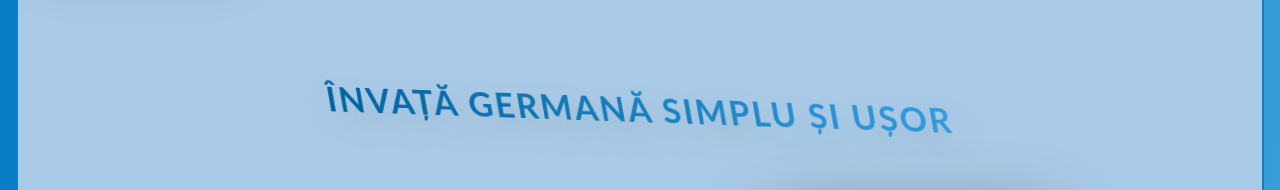
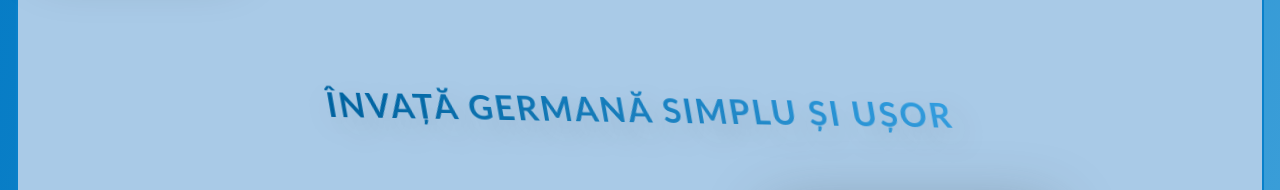
Before and after one commit to AdrianIon218/german-max, a React (Vite) app: page / in a window 1280 px wide. In both pictures the pointer is over the element "ÎNVAȚĂ GERMANĂ SIMPLU ȘI UȘOR". Shown: the part 882-1072 px from the top of the page. Built offline with nearby package versions, Linux system fonts and the light colour scheme; no server answers; the database is empty.

Commit message:
reduce the y skew of secondary heading

```diff
--- a/sass/base/_typography.scss
+++ b/sass/base/_typography.scss
@@ -59,7 +59,7 @@ h1 {
   transition: all 0.2s;
 
   &:hover {
-    transform: skewY(2deg) skewX(10deg) scale(1.1);
+    transform: skewY(1deg) skewX(10deg) scale(1.1);
     text-shadow: 0.3rem 0.7rem 2rem rgba($color-black, 0.2);
   }
 
```
